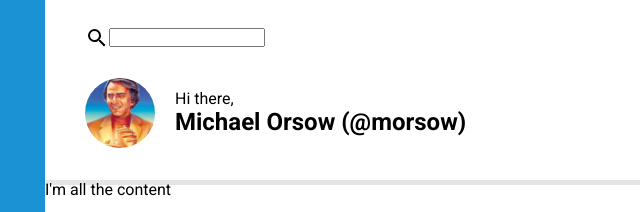
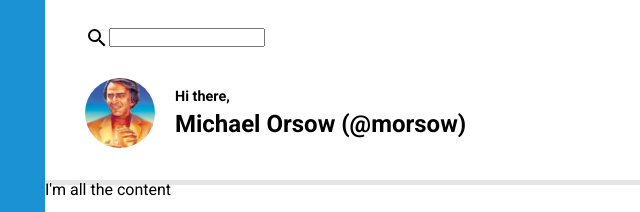
Before and after one commit to mikeorsow/admin-dashboard, a plain HTML site: page index.html in a window 1280 px wide. Shown: the top 212 px of the page, 211-851 px from the left. Drawn offline with Linux system fonts and the light colour scheme.

Commit message:
Add styling to 'Hi there,' text

```diff
--- a/style.css
+++ b/style.css
@@ -117,6 +117,15 @@ ul {
   gap: 20px;
 }
 
+.greeting-section p {
+  font-weight: 600;
+  font-size: .9rem;
+}
+
+.greeting {
+  gap: 5px
+}
+
 .avatar-big {
   border-radius: 100%;
   max-height: 70px;
```
